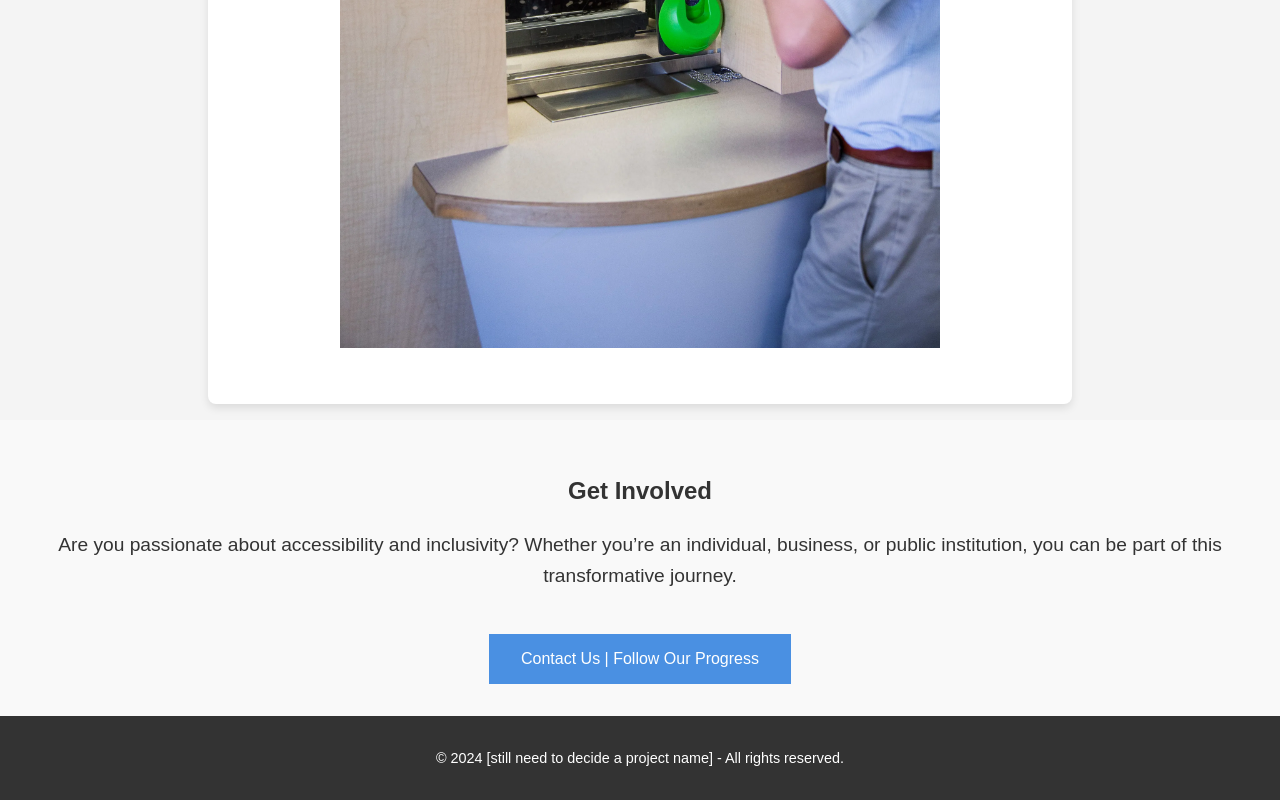
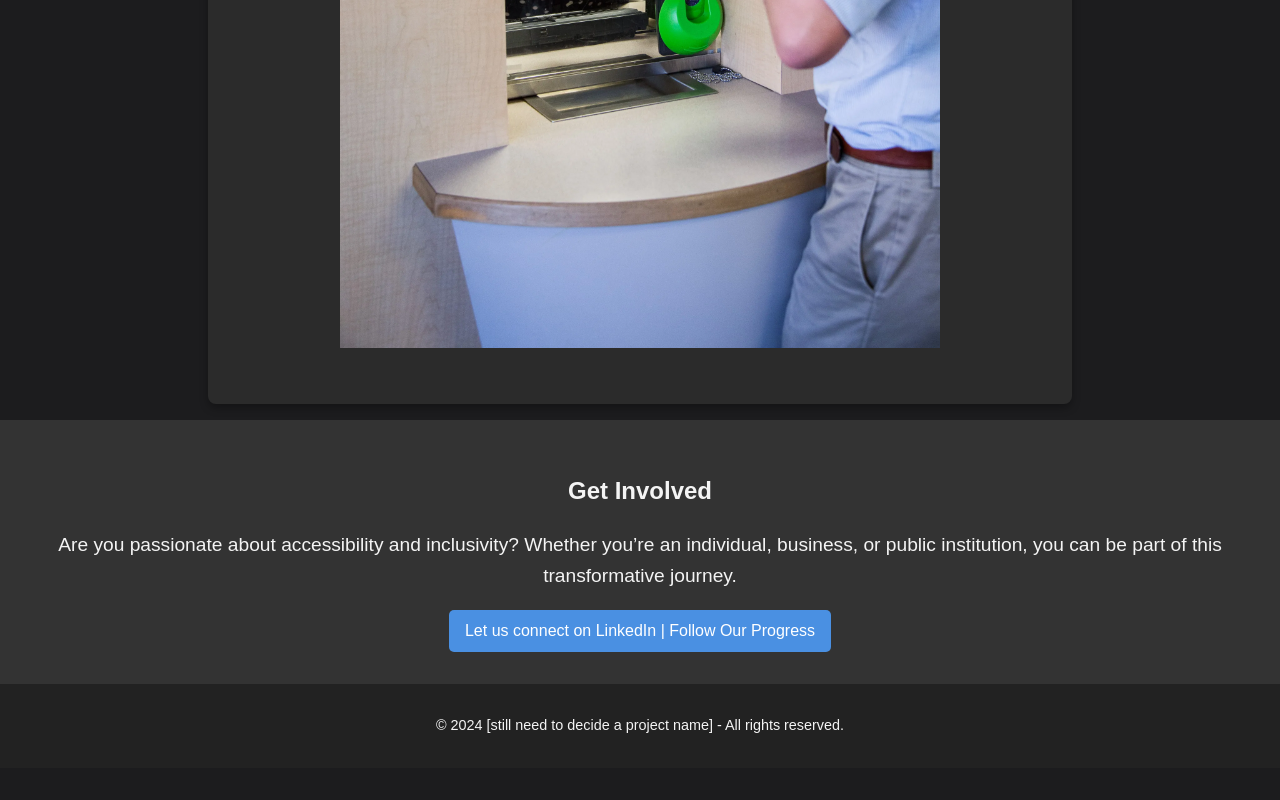
Before and after one commit to dpetersen13/signs_website, a plain HTML site: page index.html in a window 1280 px wide. Shown: the part 3237-4037 px from the top of the page. After the commit the page ends 4005 px from the top, so only its background shows below. Drawn offline with Linux system fonts and the light colour scheme.

Commit message:
theme darker.

```diff
--- a/index.html
+++ b/index.html
@@ -9,14 +9,14 @@
             font-family: Arial, sans-serif;
             margin: 0;
             padding: 0;
-            color: #333;
-            background-color: #f4f4f4;
+            color: #f4f4f4;
+            background-color: #1c1c1e;
             line-height: 1.6;
         }
 
         header {
-            background: #4A90E2;
-            color: white;
+            background: #2b2d42;
+            color: #f4f4f4;
             padding: 2rem;
             text-align: center;
         }
@@ -32,7 +32,7 @@
 
         .hero-section {
             padding: 2rem;
-            background-color: #e9f5fe;
+            background-color: #2a2a2a;
             text-align: center;
         }
 
@@ -44,7 +44,7 @@
 
         .cta {
             padding: 1rem 2rem;
-            background-color: #4A90E2;
+            background-color: #4a90e2;
             color: white;
             border: none;
             cursor: pointer;
@@ -56,15 +56,15 @@
             padding: 2rem;
             margin: 1rem auto;
             max-width: 800px;
-            background: white;
+            background: #2b2b2b;
             border-radius: 8px;
-            box-shadow: 0 4px 8px rgba(0, 0, 0, 0.1);
+            box-shadow: 0 4px 8px rgba(0, 0, 0, 0.3);
         }
 
         .content-section h2 {
             font-size: 1.8em;
             margin-bottom: 0.5rem;
-            color: #4A90E2;
+            color: #4a90e2;
         }
 
         .content-section ul {
@@ -79,7 +79,8 @@
         .cta-section {
             text-align: center;
             padding: 2rem;
-            background: #f9f9f9;
+            background: #333;
+            color: #f4f4f4;
         }
 
         .cta-section p {
@@ -89,11 +90,12 @@
         footer {
             text-align: center;
             padding: 1rem;
-            background: #333;
-            color: #fff;
+            background: #222;
+            color: #f4f4f4;
             font-size: 0.9em;
         }
     </style>
+
 </head>
 <body>
 
@@ -156,7 +158,7 @@
 <section class="cta-section">
     <h2>Get Involved</h2>
     <p>Are you passionate about accessibility and inclusivity? Whether you’re an individual, business, or public institution, you can be part of this transformative journey.</p>
-        <button class="cta">Contact Us | Follow Our Progress</button>
+    <a href="https://www.linkedin.com/in/dylan-petersen-a35477149/" target="_blank" style="display: inline-block; padding: 0.5rem 1rem; background-color: #4a90e2; color: white; text-decoration: none; border-radius: 5px; font-size: 1em; transition: background-color 0.3s;">Let us connect on LinkedIn | Follow Our Progress</a>
 </section>
 
 <!-- Footer Section -->
--- a/styles.css
+++ b/styles.css
@@ -1,44 +1,90 @@
-/* styles.css */
+<style>
     body {
         font-family: Arial, sans-serif;
         margin: 0;
         padding: 0;
-    color: #333;
+        color: #f4f4f4;
+        background-color: #1c1c1e;
+        line-height: 1.6;
     }
 
-  .header {
-    background-color: #008080;
-    color: #fff;
-    padding: 20px;
+    header {
+        background: #2b2d42;
+        color: #f4f4f4;
+        padding: 2rem;
         text-align: center;
     }
 
-  .content {
-    padding: 20px;
-    max-width: 800px;
-    margin: 0 auto;
+    header h1 {
+        margin: 0;
+        font-size: 2.5em;
     }
 
-  h1 {
-    font-size: 2em;
+    header p {
+        font-size: 1.2em;
     }
 
-  h2 {
-    color: #008080;
-    margin-top: 1em;
+    .hero-section {
+        padding: 2rem;
+        background-color: #2a2a2a;
+        text-align: center;
     }
 
-  h3 {
-    margin-top: 1em;
+    .hero-section p {
+        font-size: 1.1em;
+        max-width: 600px;
+        margin: 1.5rem auto;
     }
 
-  p {
-    line-height: 1.6;
+    .cta {
+        padding: 1rem 2rem;
+        background-color: #4a90e2;
+        color: white;
+        border: none;
+        cursor: pointer;
+        font-size: 1em;
+        margin-top: 1.5rem;
+    }
+
+    .content-section {
+        padding: 2rem;
+        margin: 1rem auto;
+        max-width: 800px;
+        background: #2b2b2b;
+        border-radius: 8px;
+        box-shadow: 0 4px 8px rgba(0, 0, 0, 0.3);
+    }
+
+    .content-section h2 {
+        font-size: 1.8em;
+        margin-bottom: 0.5rem;
+        color: #4a90e2;
+    }
+
+    .content-section ul {
+        list-style-type: none;
+        padding: 0;
+    }
+
+    .content-section ul li {
+        margin: 0.5rem 0;
+    }
+
+    .cta-section {
+        text-align: center;
+        padding: 2rem;
+        background: #333;
+        color: #f4f4f4;
+    }
+
+    .cta-section p {
+        font-size: 1.2em;
     }
 
     footer {
         text-align: center;
-    padding: 10px;
-    background-color: #f4f4f4;
-    margin-top: 20px;
+        padding: 1rem;
+        background: #222;
+        color: #f4f4f4;
+        font-size: 0.9em;
     }
```
Lines whose indentation alone changed are shown as unchanged.
